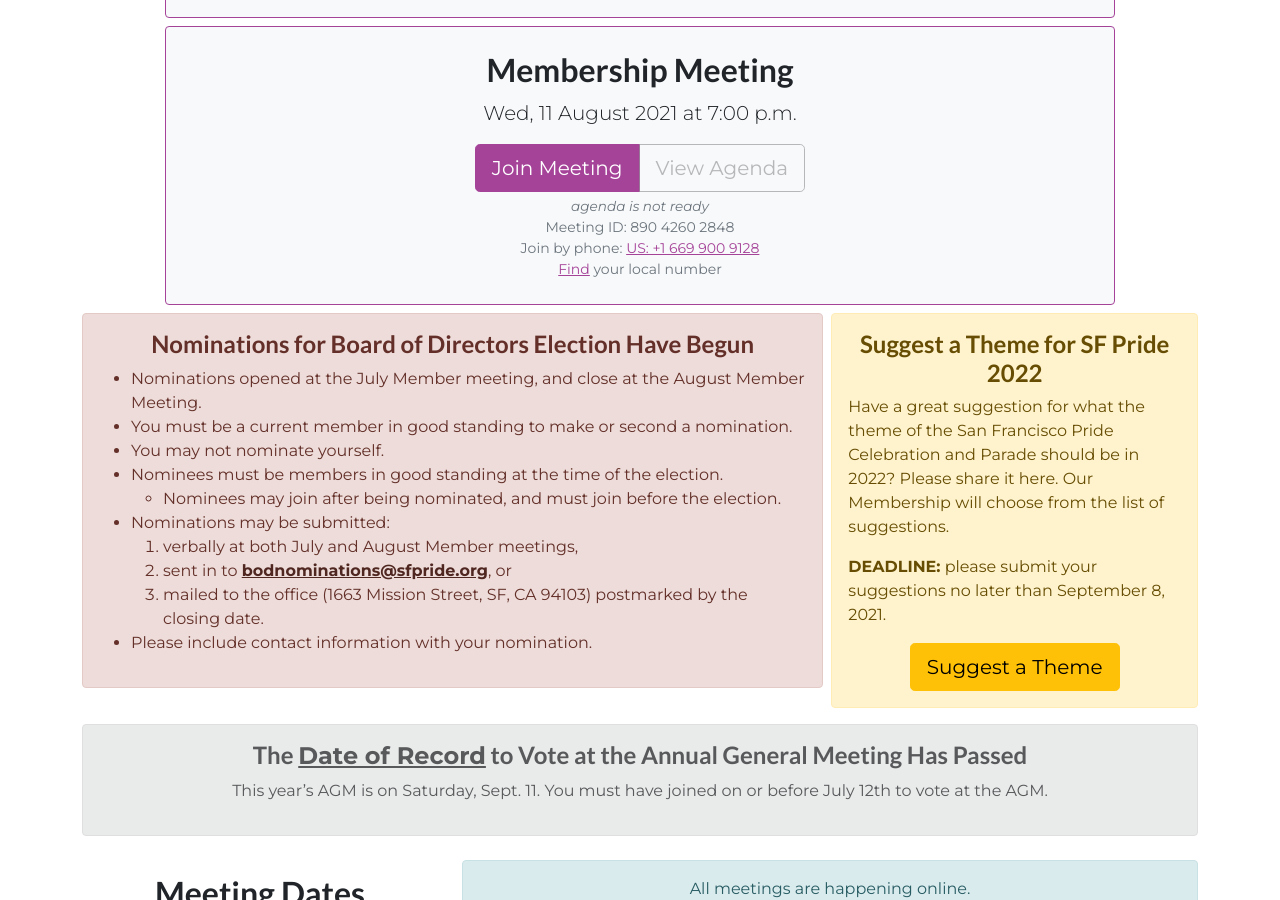
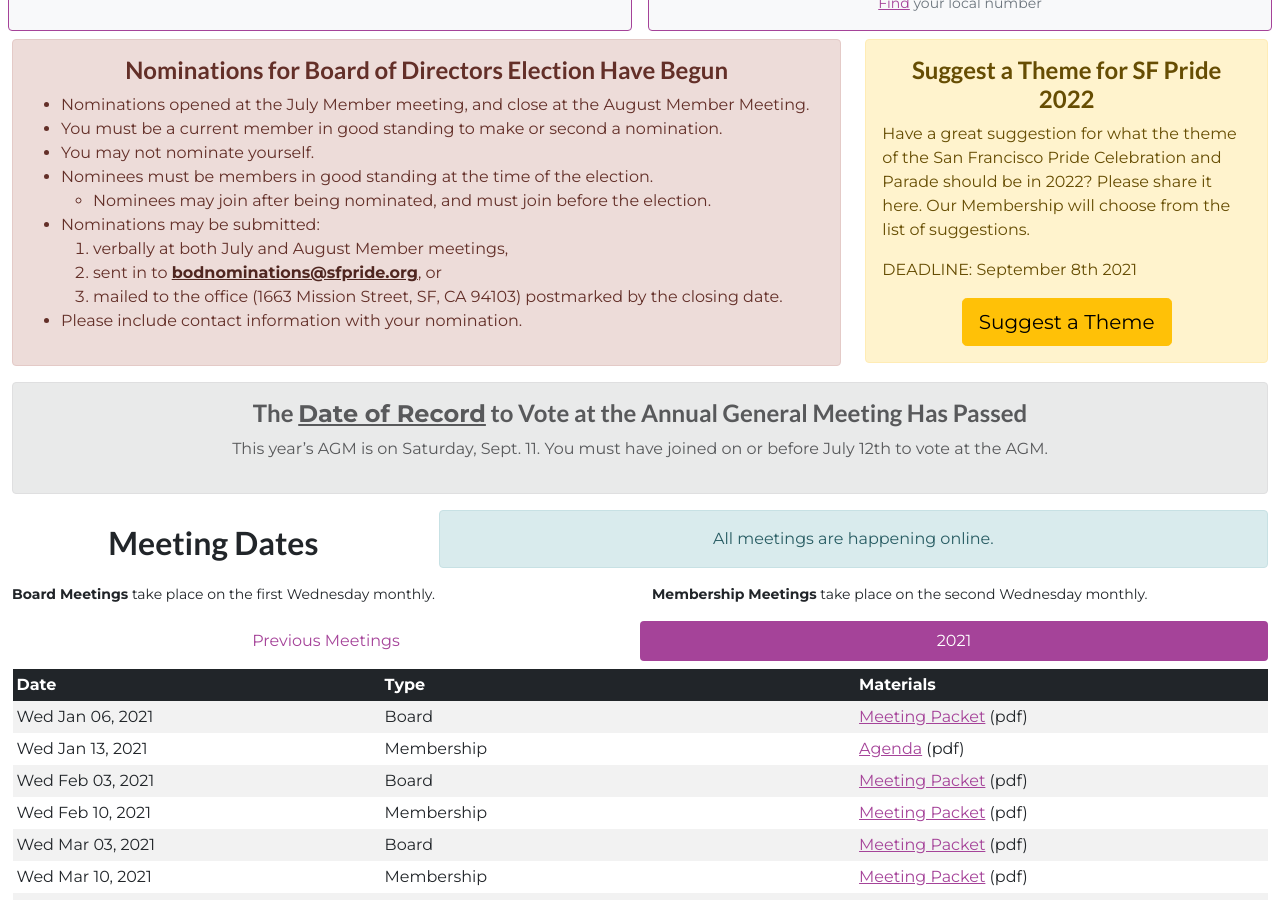
Before and after one commit to sfpride/members, a Jekyll site: the page built from index.html, in a window 1280 px wide and 900 px high, scrolled down 563 px. Built offline with Jekyll 4.4.1, drawn with Linux system fonts in a browser that asks for light colours; some web fonts are replaced.

Commit message:
adjust spacing and responsive sizing

```diff
--- a/_includes/announcements.html
+++ b/_includes/announcements.html
@@ -1,17 +1,18 @@
-<section id="announcements" class="row g-2">
+<section id="announcements">
+    <div class="row">
 
-    <div class="col col-12 order-lg-2 col-lg-4">
+    <div class="col col-12 col-md-4 order-md-2">
         <div class="alert alert-warning">
             <h4 class="alert-heading text-center">Suggest a Theme for SF Pride 2022</h4>
             <p>Have a great suggestion for what the theme of the San Francisco Pride Celebration and Parade should be in 2022? Please share it here. Our Membership will choose from the list of suggestions.</p>
-            <p><b>DEADLINE:</b> please submit your suggestions no later than September 8, 2021.</p>
+            <p><span class="w-bold text-uppercase">Deadline:</span>  September 8th 2021</p>
             <a class="d-block text-center" href="https://sfpride.wufoo.com/forms/z5rkpyg0858ekp/">
                 <div class="btn btn-warning btn-lg">Suggest a Theme</div>
             </a>
         </div>
     </div>
 
-    <div class="col order-lg-1">
+    <div class="col order-md-1">
         <div class="alert alert-danger">
             <h4 class="alert-heading text-center">Nominations for Board of Directors Election Have Begun</h4>
             <ul>
@@ -36,11 +37,11 @@
         </div>
     </div>
 
-    <div class="col-12 order-lg-3 m-0">
+    <div class="col col-12 order-md-3">
         <div class="alert alert-secondary text-center">
             <h4 class="alert-heading text-center">The <span class="text-decoration-underline">Date of Record</span> to Vote at the Annual General Meeting Has Passed</h4>
             <p>This year’s AGM is on Saturday, Sept. 11. You must have joined on or before July 12th to vote at the AGM.</p>
         </div>
     </div>
-
+</div>
 </section>
--- a/_includes/meeting.html
+++ b/_includes/meeting.html
@@ -1,8 +1,8 @@
-{% for meeting in site.data.meetings %}
-{% if meeting.active == true %}
 <section id="meeting-banner">
-    <div class="row my-2">
-        <div class="text-center col-11 col-md-10 mx-auto border rounded border-primary bg-light p-4">
+    <div class="row">
+        {% for meeting in site.data.meetings %}
+        {% if meeting.active == true %}
+        <div class="col text-center rounded border border-primary bg-light p-3 m-2">
             <h2>{{meeting.title}}</h2>
             <p class="lead">{{meeting.date |date: '%a, %d %B %Y'}} at {{meeting.time}}</p>
             <div class="text-center btn-group mb-1">
@@ -10,7 +10,7 @@
                     href="{{meeting.zoom-link}}" target="_blank"
                     rel="noopener noreferrer nofollow" role="button">Join Meeting</a>
                     {% if meeting.packet == blank? %}
-                <a class="btn btn-outline-secondary btn-lg {% if meeting.agenda == blank? %}disabled{% endif %}"
+                <a class="btn btn-secondary btn-lg {% if meeting.agenda == blank? %}disabled{% endif %}"
                     href="{{meeting.agenda}}"
                     target="_blank" rel="noopener noreferrer nofollow" role="button">View Agenda</a>
                     {% endif %}
@@ -30,7 +30,7 @@
                 <!-- <p class="m-0"><a class="btn btn-sm btn-danger m-1 p-2" href="">Add to your Calendar (.ics)</a><a class="btn btn-sm btn-info text-white m-1 p-2" href="">Add to your Google Calendar</a></p> -->
             </div>
         </div>
+        {% endif %}
+        {% endfor %}
     </div>
 </section>
-{% endif %}
-{% endfor %}
--- a/_includes/nav.html
+++ b/_includes/nav.html
@@ -16,7 +16,7 @@
 
     <div class="col col-xl-7">
       <div class="navbar-collapse collapse" id="main-menu">
-        <ul class="navbar-nav w-100 nav-fill">
+        <ul class="navbar-nav w-100 nav-fill align-items-center">
           <li class="nav-item"><a href="/board" class="nav-link text-primary {% if page.shortname == "Board" %} active {% endif%}">Board of Directors</a></li>
           <li class="nav-item dropdown">
             <a class="nav-link text-primary dropdown-toggle" href="#" role="button" data-bs-toggle="dropdown" aria-expanded="false">Committees</a>
--- a/_layouts/default.html
+++ b/_layouts/default.html
@@ -22,12 +22,10 @@
   {% endif %}
 </head>
 
-<body>
+<body class="container-fluid w-100 h-100">
   {% include nav.html %}
 
-  <div class="container">
     {{ content }}
-  </div>
 
   {% include footer.html %}
 
--- a/index.html
+++ b/index.html
@@ -3,14 +3,11 @@ layout: default
 title: SF LGBT Pride Members
 ---
 
-<h1 class="text-center d-none" style="font-family: 'Courier New', Courier, monospace;font-size: 1.9rem;">MEMBERS.SFPRIDE.ORG</h1>
-
 {% include meeting.html %}
 
 {% include announcements.html %}
 
-<section class="row  py-2 mb-3">
-	<div class="col">
+<section id="meeting-dates">
 		<div class="row align-items-center">
 			<div class="col col-4">
 				<h2 class="text-center">Meeting Dates</h2>
@@ -65,9 +62,8 @@ title: SF LGBT Pride Members
 		</div>
 </section>
 
-<section id="become-a-member" class="row">
-
-	<div class="row">
+<section id="become-a-member">
+	<div class="row row-cols-1 row-cols-md-2">
 		<div class="col">
 			<h2>Become a Member Today!</h2>
 			<p>The San Francisco Lesbian Gay Bisexual Transgender Pride Celebration Committee is an ever-evolving
@@ -80,7 +76,8 @@ title: SF LGBT Pride Members
 				Board of Directors. These are just some of the ways in which you can be fully engaged with Pride and
 				the greater LGBT community no matter where you live!</p>
 		</div>
-		<div class="col col-md-6 alert alert-info mx-2 p-2">
+		<div class="col">
+			<div class="alert alert-info">
 			<h3>Membership Registration Platform Change</h3>
 			<dl>
 				<dt>What we're doing</dt>
@@ -108,12 +105,14 @@ title: SF LGBT Pride Members
 				to assist.</p>
 		</div>
 	</div>
+	</div>
 
 	<div class="row">
 		<div class="col">
 			<h3>Membership Levels</h3>
 		</div>
 	</div>
+
 	<div class="row row-cols-1 row-cols-md-2">
 		<div class="col">
 			<dl>
```
